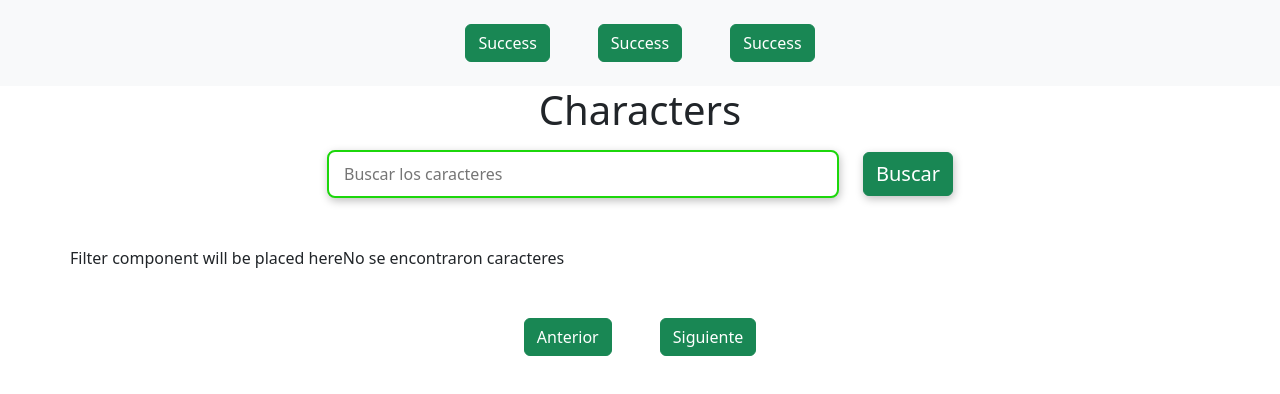
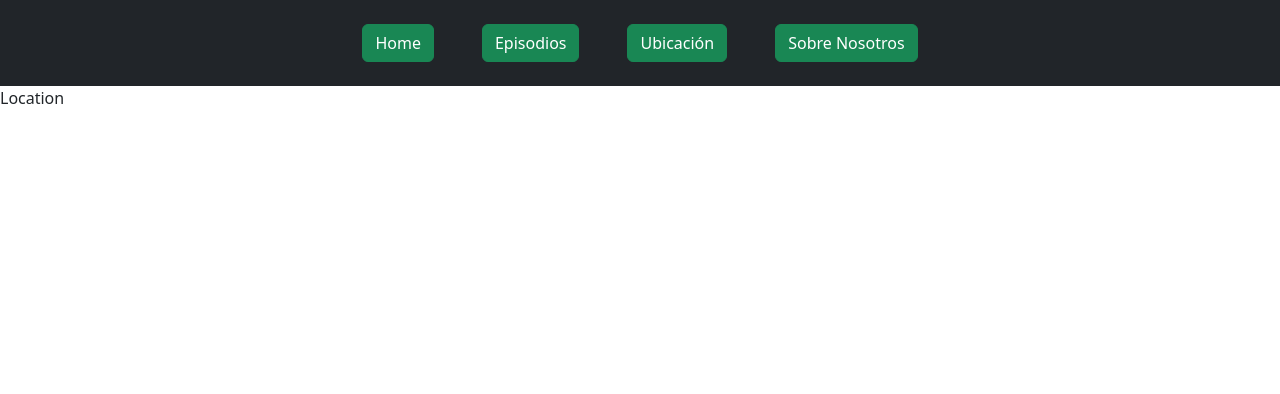
Before and after one commit to HamzaBhf00/react-rick, a React (Create React App) app: page /location in a window 1280 px wide. Shown: the top 394 px of the page. Built offline with nearby package versions, Linux system fonts and the light colour scheme; no server answers.

Commit message:
Router y modificacion de Navbar

```diff
--- a/src/App.js
+++ b/src/App.js
@@ -1,13 +1,37 @@
 import "bootstrap/dist/css/bootstrap.min.css"
 import "bootstrap/dist/js/bootstrap"
 import React, { useState, useEffect } from "react";
+import { BrowserRouter as Router, Routes, Route } from "react-router-dom";
 import Cards from "./components/Cards/Cards";
 import Search from "./components/Search/Search"
 import Pagination from "./components/Pagination/Pagination";
 import Navbar from "./components/Navbar/Navbar"
+import Episodes from "./components/Routers/Episodes"
+import Location from "./components/Routers/Location"
+import About from "./components/Routers/About"
+
 
 
 function App() {
+  return (
+    <Router>
+      <div className="App">
+        <Navbar />
+      </div>
+
+      <Routes>
+        <Route path="/" element={<Home />} />
+        <Route path="/episodes" element={<Episodes />} />
+        <Route path="/location" element={<Location />} />
+        <Route path="/about" element={<About />} />
+      </Routes>
+
+    </Router>
+  );
+}
+
+
+const Home = () => {
 
   /////////API
   let [pageNumber, updatePageNumber] = useState(1);
@@ -27,7 +51,6 @@ function App() {
   //////// APP
   return <div className="App">
     <div className="App">
-      <Navbar/>
       <h1 className="text-center mb-3">Characters</h1>
       <Search setSearch={setSearch} updatePageNumber={updatePageNumber} />
       <div className="container">
--- a/src/components/Navbar/Navbar.js
+++ b/src/components/Navbar/Navbar.js
@@ -1,21 +1,26 @@
 import React from 'react'
+import { NavLink } from "react-router-dom";
+
 
 
 const Navbar = () => {
     return (
 
-        <nav class="navbar navbar-expand-lg navbar-light bg-light">
+        <nav class="navbar navbar-expand-lg bg-dark">
             <div class="collapse navbar-collapse justify-content-center">
                 <ul class="navbar-nav gap-5 my-3">
 
                     <li class="nav-item">
-                        <button type="button" class="btn btn-success">Success</button>
+                        <NavLink to="/"><button type="button" class="btn btn-success">Home</button></NavLink>
                     </li>
                     <li class="nav-item">
-                        <button type="button" class="btn btn-success">Success</button>
+                        <NavLink to="/episodes"><button type="button" class="btn btn-success">Episodios</button></NavLink>
                     </li>
                     <li class="nav-item">
-                        <button type="button" class="btn btn-success">Success</button>
+                        <NavLink to="/location"><button type="button" class="btn btn-success">Ubicación</button></NavLink>
+                    </li>
+                    <li class="nav-item">
+                        <NavLink to="/about"><button type="button" class="btn btn-success">Sobre Nosotros</button></NavLink>
                     </li>
 
                 </ul>
--- /dev/null
+++ b/src/components/Routers/About.js
@@ -0,0 +1,9 @@
+import React from 'react'
+
+const About = () => {
+  return (
+    <div>About</div>
+  )
+}
+
+export default About
--- /dev/null
+++ b/src/components/Routers/Episodes.js
@@ -0,0 +1,9 @@
+import React from 'react'
+
+const Episodes = () => {
+  return (
+    <div>Episodes</div>
+  )
+}
+
+export default Episodes
--- /dev/null
+++ b/src/components/Routers/Location.js
@@ -0,0 +1,9 @@
+import React from 'react'
+
+const Location = () => {
+  return (
+    <div>Location</div>
+  )
+}
+
+export default Location
```
